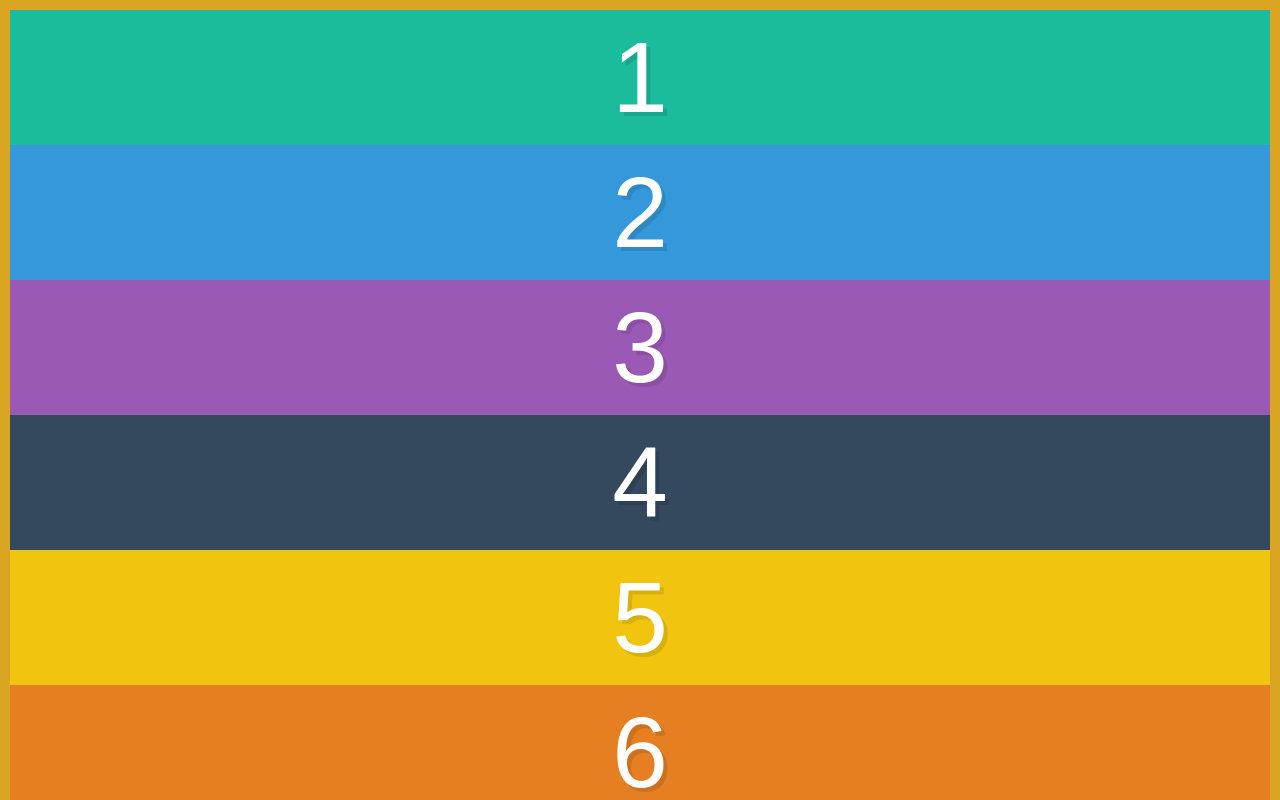
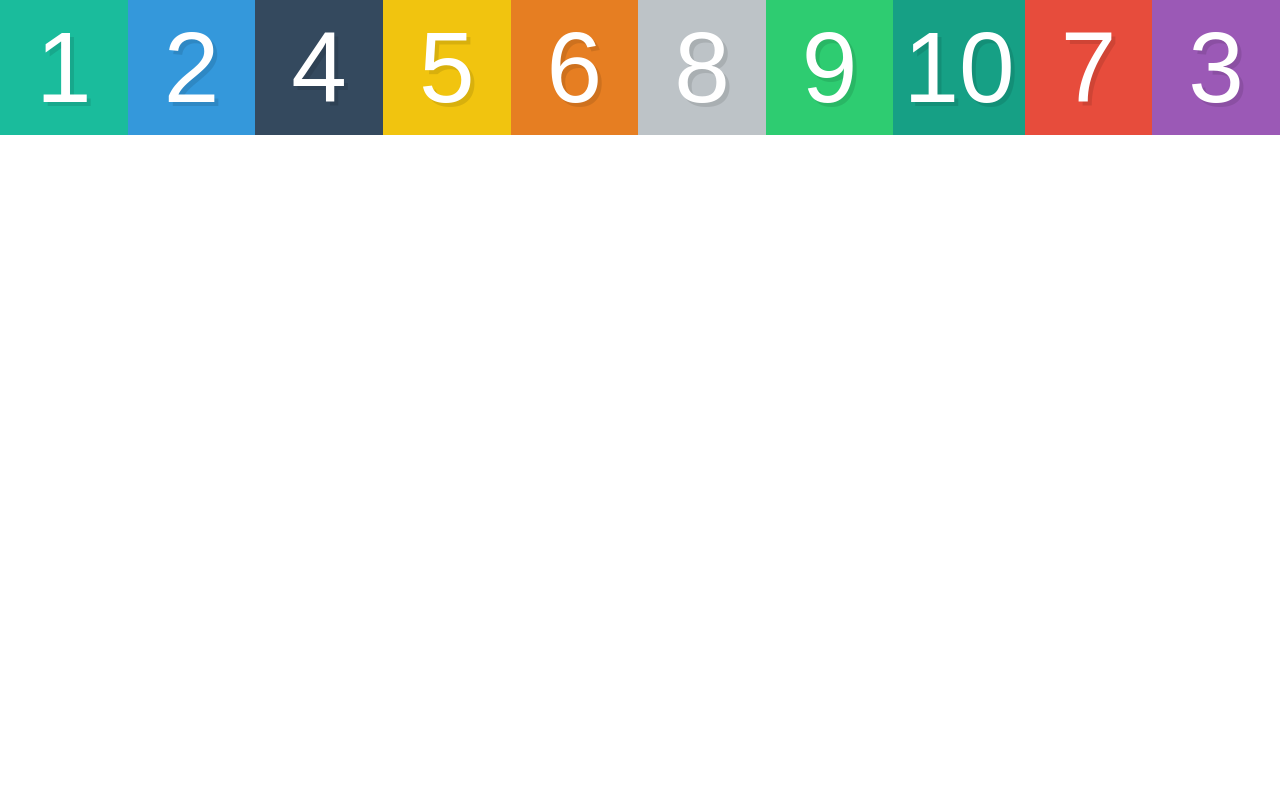
Before and after one commit to Jebbie87/flexbox-learning-by-example, a plain HTML site: page intro/index.html in a window 1280 px wide. Shown: the top 800 px of the page. Drawn offline with Linux system fonts and the light colour scheme.

Commit message:
Finished lesson #5

```diff
--- a/intro/style.css
+++ b/intro/style.css
@@ -34,8 +34,17 @@ input[type=reset],input[type=submit]{-webkit-appearance:button;cursor:pointer;}b
 /* flex-direction: row; is always the default */
 
 .container {
-  display:flex;
-  border:10px solid goldenrod;
-  height:100vh;
-  flex-direction: column; /* Changes main axis direction from top to bottom */
+  display: flex;
 }
+
+.box {
+  flex: 1;
+}
+
+.box3 {
+  order: 3;
+}
+
+.box7 {
+  order: 2;
+}
```
